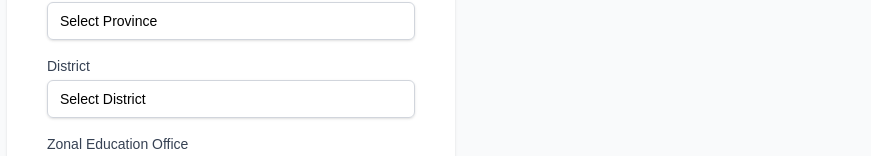
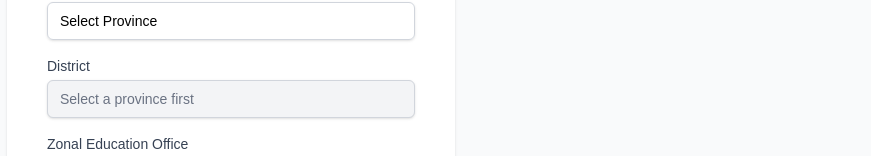
Before and after one commit to AdeepaK2/goalx, a Next.js app: page /register in a window 1280 px wide. Shown: the part 566-722 px from the top of the page, without its empty margins (409-1280 px from the left). Built offline with nearby package versions, Linux system fonts and the light colour scheme.

Commit message:
feat: Update SchoolRegister to handle province and district selection with improved state management

```diff
--- a/src/components/register/schoolRegister.tsx
+++ b/src/components/register/schoolRegister.tsx
@@ -1,7 +1,7 @@
 'use client';
 
 import { useState } from 'react';
-import { SriLankanProvince, SriLankanDistrict } from '@/types/locationTypes';
+import { SriLankanProvince, SriLankanDistrict, ProvinceDistrictMap } from '@/types/locationTypes';
 import { useRouter } from 'next/navigation';
 
 const SchoolRegister = () => {
@@ -28,8 +28,12 @@ const SchoolRegister = () => {
 
   // Get districts based on selected province
   const getDistricts = () => {
-    // This would be populated from your locationTypes
-    return Object.values(SriLankanDistrict);
+    if (!formData.location.province) {
+      return []; // Return empty array if no province selected
+    }
+
+    // Return only districts that belong to the selected province
+    return ProvinceDistrictMap[formData.location.province as SriLankanProvince] || [];
   };
 
   const handleChange = (e: React.ChangeEvent<HTMLInputElement | HTMLSelectElement>) => {
@@ -37,6 +41,18 @@ const SchoolRegister = () => {
 
     if (name.includes('.')) {
       const [parent, child] = name.split('.');
+
+      // Special handling for province change - reset district
+      if (parent === 'location' && child === 'province') {
+        setFormData({
+          ...formData,
+          location: {
+            ...formData.location,
+            province: value,
+            district: '' // Reset district when province changes
+          }
+        });
+      } else {
         setFormData({
           ...formData,
           [parent]: {
@@ -44,6 +60,7 @@ const SchoolRegister = () => {
             [child]: value
           }
         });
+      }
     } else {
       setFormData({
         ...formData,
@@ -221,9 +238,14 @@ const SchoolRegister = () => {
                       required
                       value={formData.location.district}
                       onChange={handleChange}
-                      className="appearance-none block w-full px-3 py-2 border border-gray-300 rounded-md shadow-sm placeholder-gray-400 focus:outline-none focus:ring-2 focus:ring-[#1e0fbf] focus:border-[#1e0fbf] sm:text-sm text-black"
+                      disabled={!formData.location.province} // Disable if no province selected
+                      className="appearance-none block w-full px-3 py-2 border border-gray-300 rounded-md shadow-sm placeholder-gray-400 focus:outline-none focus:ring-2 focus:ring-[#1e0fbf] focus:border-[#1e0fbf] sm:text-sm text-black disabled:bg-gray-100 disabled:text-gray-500"
                     >
-                      <option value="">Select District</option>
+                      <option value="">
+                        {!formData.location.province
+                          ? "Select a province first"
+                          : "Select District"}
+                      </option>
                       {getDistricts().map(district => (
                         <option key={district} value={district}>{district}</option>
                       ))}
```
Lines whose indentation alone changed are shown as unchanged.
